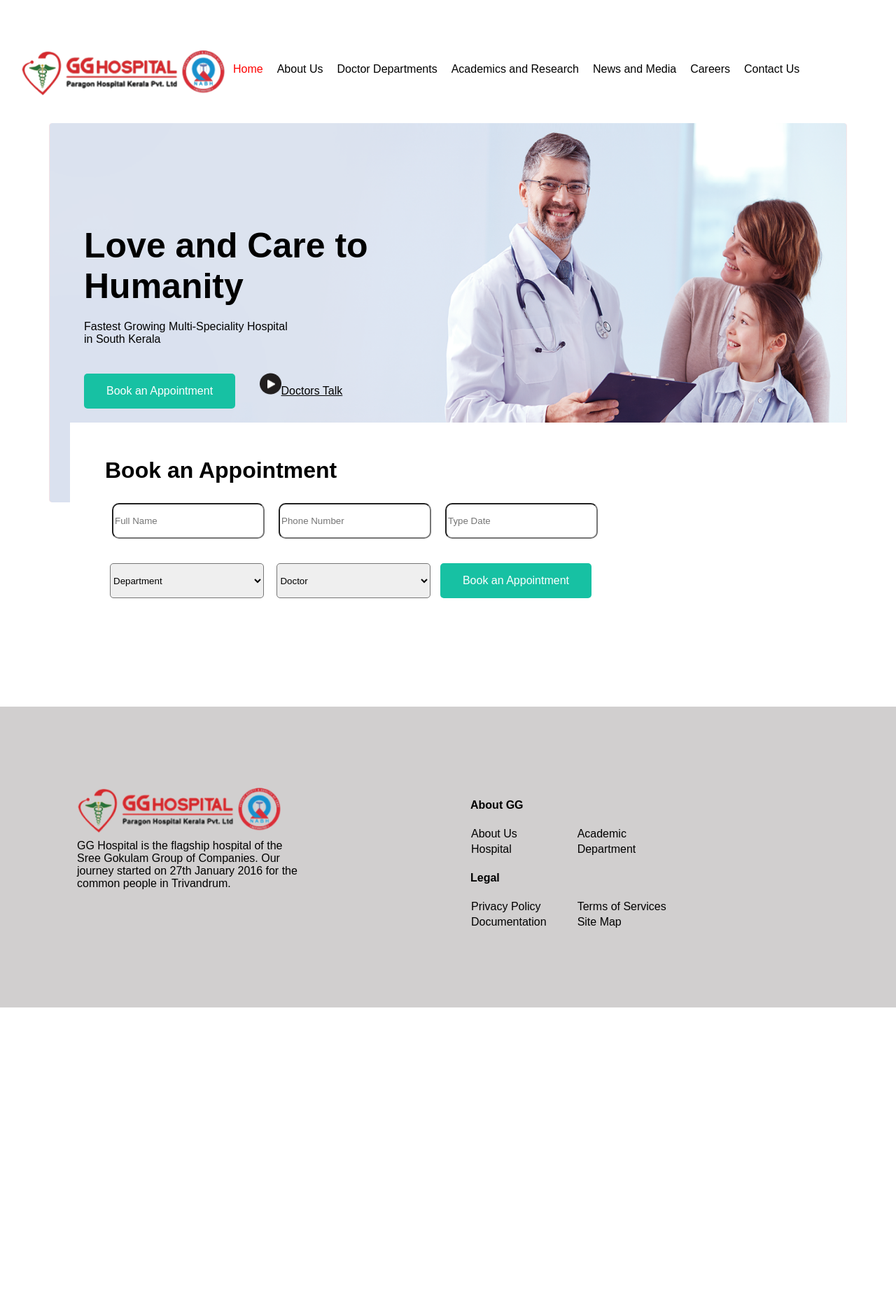
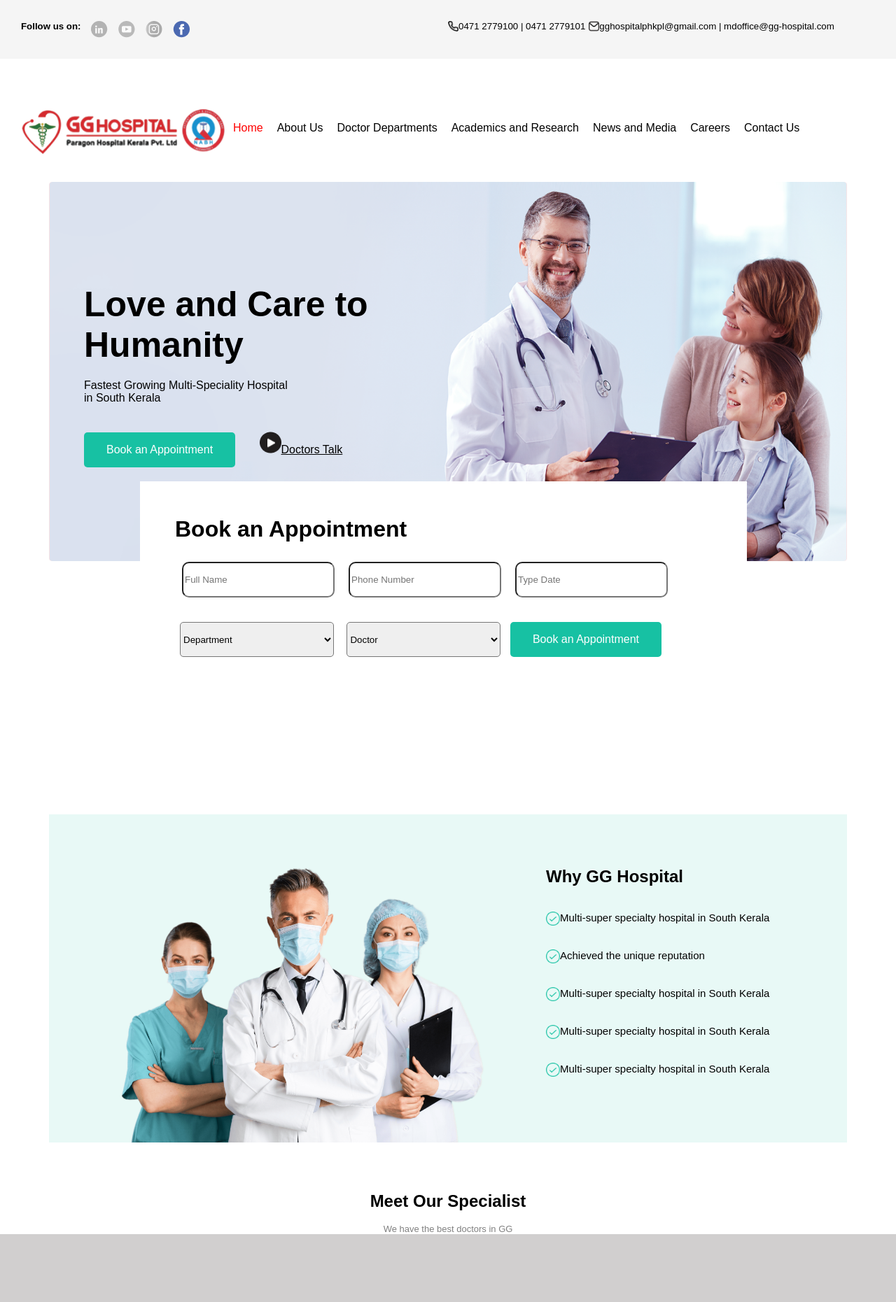
Before and after one commit to melwingeorgevarghese/html-css-training, a plain HTML site: page gg/gg.html in a window 1280 px wide. Shown: the top 1861 px of the page at 70% size. Before the commit the page ends 1440 px from the top, so only its background shows below. Drawn offline with Linux system fonts and the light colour scheme.

Commit message:
The topper,and the middle portion has been added

```diff
--- a/gg/css.css
+++ b/gg/css.css
@@ -5,6 +5,20 @@ body{
     font-family:Arial, Helvetica, sans-serif;
 
 
+}
+#toppest{
+    background-color: #F5F5F5;
+    display: flex;
+    padding: 30px;
+}
+#toppestleft{
+    flex: 1;
+    display:flex;
+}
+#toppestright{
+    flex: 1;
+    display: flex;
+    font-size:smaller;
 }
  #top{
     display: flex;
@@ -104,18 +118,9 @@ input{
 .box{
     justify-content: center;
     background-color: #17C1A3;
-    /*width: 1432px;
-    height: 284px;
-    top: 806px;
-    left: 266px;
-    border-radius: 5px;
+    margin-left: 100px;
+    width: 65%;
 
-    width: 1353px;
-    height: 211px;
-    top: 839px;
-    left: 284px;
-    border-radius: 6px;
-    margin-left: 100px;*/
 
 
 
@@ -161,3 +166,25 @@ table{
     left: 572px;
 
 }
+#middle2{
+
+    display: flex;
+    padding-top: 5px;
+
+    padding-left:70px;
+    padding-right: 70px;
+    margin:70px;
+    background-color: #E8F9F6;
+
+}
+#group129{
+    width: 50%;
+    padding-top: 50px;
+    flex: 3;
+
+}
+#middle2text{
+    padding-top: 70px;
+    padding-bottom: 50px;
+    flex: 2;
+}
--- a/gg/gg.html
+++ b/gg/gg.html
@@ -5,6 +5,19 @@
     <title>GG-Hospital</title>
   </head>
   <body>
+    <div id="toppest">
+      <div id="toppestleft">
+          <h5>Follow us on:</h5>
+          <img style="padding-left: 15px;" src="Mask group.png" alt="">
+          <img style="padding-left: 15px;" src="Mask group (1).png" alt="">
+          <img style="padding-left: 15px;" src="Mask group (2).png" alt="">
+          <img style="padding-left: 15px;" src="Mask group (3).png" alt="">
+      </div>
+      <div id="toppestright">
+        <p style=" display: flex;"><img style="width: 15px; height: 15px;" src="Vector.png" alt="">0471 2779100 | 0471 2779101</p>
+        <p style="display: flex;"><img style="width: 15px; height: 15px; padding-left: 5px;" src="Group 77.png" alt="">gghospitalphkpl@gmail.com | mdoffice@gg-hospital.com</p>
+      </div>
+    </div>
     <div id="top">
       <div class="head">
         <br /><br />
@@ -64,6 +77,30 @@
       </div>
     </div>
     <br /><br /><br /><br /><br /><br /><br /><br /><br /><br /><br /><br /><br /><br /><br /><br />
+
+
+    <div id="middle2">
+      <img id="group129" src="Group 129.png" />
+      <div id="middle2text">
+        <h2 style="padding-left: 40px;">Why GG Hospital</h2><br><br>
+        <ul style="list-style: none; font-size: 15px;">
+          <li style="display: flex;"><img style="width: 20px;" src="Group 120.png">Multi-super specialty hospital in South Kerala</li><br><br>
+          <li style="display: flex;"><img style="width: 20px;" src="Group 120.png">Achieved the unique reputation</li><br><br>
+          <li style="display: flex;"><img style="width: 20px;" src="Group 120.png">Multi-super specialty hospital in South Kerala</li><br><br>
+          <li style="display: flex;"><img style="width: 20px;" src="Group 120.png">Multi-super specialty hospital in South Kerala</li><br><br>
+          <li style="display: flex;"><img style="width: 20px;" src="Group 120.png">Multi-super specialty hospital in South Kerala</li>
+
+        </ul>
+      </div>
+    </div>
+    <h2 style="text-align: center;">Meet Our Specialist</h2> <br>
+    <p style="font-size: small; text-align: center; color: gray;">We have the best doctors in GG</p>
+    <div id="middle3">
+
+
+    </div>
+
+
     <div id="bottom">
       <div id="flex">
         <img src="logo.png" />
```
Also changed, not shown: gg/Group 120.png (added), gg/Group 129.png (added), gg/Group 77.png (added), gg/Mask group (1).png (added), gg/Mask group (2).png (added), gg/Mask group (3).png (added), gg/Mask group.png (added), gg/Vector.png (added).
